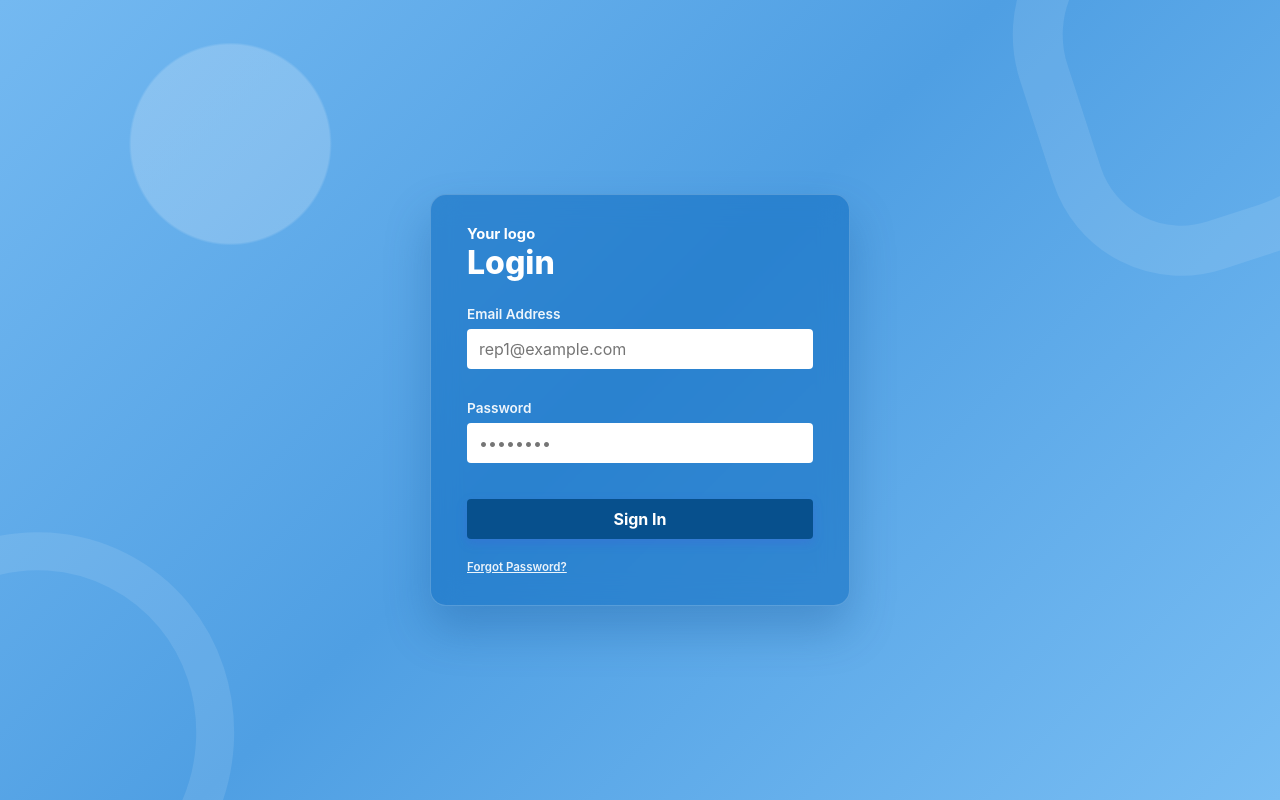
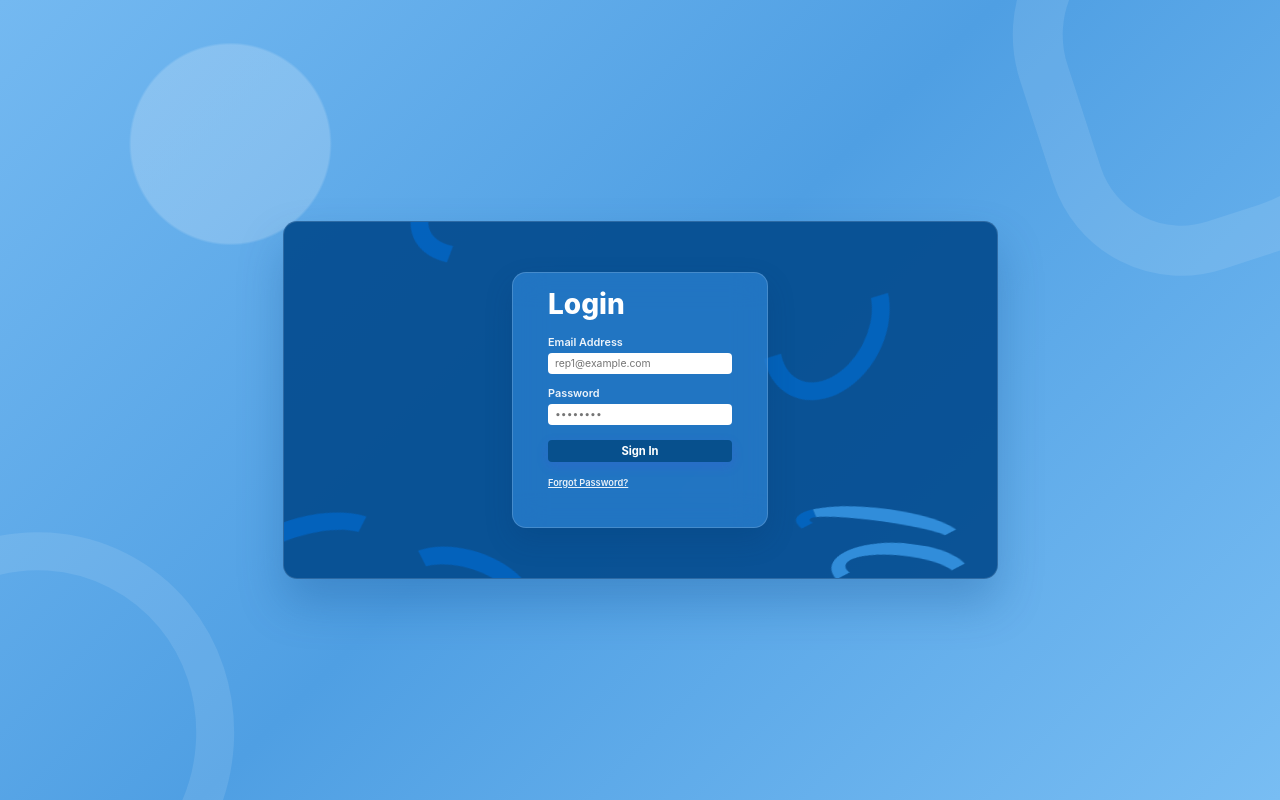
Before and after one commit to Deviler744/mern-crm, a React (Vite) app in the folder frontend/: page /login in a window 1280 px wide. Built offline with nearby package versions, Linux system fonts and the light colour scheme.

Commit message:
add reference login board decorations

```diff
--- a/frontend/src/pages/LoginPage.jsx
+++ b/frontend/src/pages/LoginPage.jsx
@@ -36,8 +36,15 @@ export default function LoginPage() {
   return (
     <div className="login-page">
       <div className="login-card">
+        <div className="login-decorations" aria-hidden="true">
+          <span className="deco deco-top-loop" />
+          <span className="deco deco-right-loop" />
+          <span className="deco deco-left-sweep" />
+          <span className="deco deco-bottom-loop" />
+          <span className="deco deco-wave" />
+        </div>
+        <div className="login-panel">
           <div className="login-heading">
-          <span className="login-logo">Your logo</span>
             <h1>Login</h1>
           </div>
 
@@ -109,5 +116,6 @@ export default function LoginPage() {
           </div>
         </div>
       </div>
+    </div>
   )
 }
--- a/frontend/src/styles/global.css
+++ b/frontend/src/styles/global.css
@@ -382,31 +382,121 @@ tr:last-child td {
 }
 
 .login-card {
-  width: min(420px, 100%);
-  background: rgba(12, 105, 191, 0.54);
-  border: 1px solid rgba(255, 255, 255, 0.2);
-  border-radius: 16px;
-  padding: 32px 36px 30px;
+  position: relative;
+  width: min(715px, 100%);
+  min-height: 357px;
+  overflow: hidden;
+  background: rgba(4, 75, 143, 0.92);
+  border: 1px solid rgba(255, 255, 255, 0.14);
+  border-radius: 14px;
+  padding: 50px 24px;
   box-shadow: 0 24px 45px rgba(10, 73, 137, 0.28);
-  backdrop-filter: blur(14px);
   color: #fff;
 }
 
-.login-heading {
-  margin-bottom: 24px;
-  line-height: 1;
+.login-decorations {
+  position: absolute;
+  inset: 0;
+  overflow: hidden;
+  pointer-events: none;
 }
 
-.login-logo {
+.deco {
+  position: absolute;
   display: block;
-  margin-bottom: 5px;
-  font-size: 0.92rem;
-  font-weight: 700;
+  border: 18px solid rgba(0, 105, 204, 0.72);
+  border-radius: 50%;
+  filter: blur(0.4px);
+}
+
+.deco-top-loop {
+  width: 178px;
+  height: 112px;
+  top: -76px;
+  left: 122px;
+  transform: rotate(-24deg);
+  border-right-color: transparent;
+  border-bottom-color: transparent;
+}
+
+.deco-right-loop {
+  width: 118px;
+  height: 156px;
+  top: 26px;
+  right: 112px;
+  transform: rotate(28deg);
+  border-top-color: transparent;
+  border-left-color: transparent;
+}
+
+.deco-left-sweep {
+  width: 190px;
+  height: 104px;
+  left: -74px;
+  bottom: -44px;
+  transform: rotate(-18deg);
+  border-right-color: transparent;
+  border-bottom-color: transparent;
+}
+
+.deco-bottom-loop {
+  width: 150px;
+  height: 94px;
+  left: 105px;
+  bottom: -66px;
+  transform: rotate(18deg);
+  border-left-color: transparent;
+  border-bottom-color: transparent;
+}
+
+.deco-wave {
+  width: 166px;
+  height: 42px;
+  right: 35px;
+  bottom: 28px;
+  border-width: 13px;
+  border-top-color: rgba(60, 157, 237, 0.78);
+  border-right-color: transparent;
+  border-bottom-color: transparent;
+  transform: rotate(8deg) skewX(-22deg);
+}
+
+.deco-wave::after {
+  content: '';
+  position: absolute;
+  width: 110px;
+  height: 32px;
+  top: 18px;
+  left: 45px;
+  border: 13px solid rgba(60, 157, 237, 0.78);
+  border-right-color: transparent;
+  border-bottom-color: transparent;
+  border-radius: 50%;
+}
+
+.login-panel {
+  width: 256px;
+  height: 256px;
+  max-width: 100%;
+  margin: 0 auto;
+  position: relative;
+  z-index: 1;
+  padding: 17px 35px;
+  background: rgba(55, 145, 231, 0.56);
+  border: 1px solid rgba(255, 255, 255, 0.16);
+  border-radius: 14px;
+  box-shadow: 0 12px 28px rgba(1, 48, 100, 0.18);
+  backdrop-filter: blur(16px);
+}
+
+.login-heading {
+  margin-bottom: 12px;
+  line-height: 1;
 }
 
 .login-heading h1 {
   color: #fff;
-  font-size: 2rem;
+  font-size: 1.75rem;
   line-height: 1;
   margin: 0;
   letter-spacing: 0;
@@ -414,12 +504,23 @@ tr:last-child td {
 
 .login-card .user-form label {
   color: rgba(255, 255, 255, 0.92);
+  font-size: 0.68rem;
+}
+
+.login-panel .user-form {
+  gap: 7px;
+}
+
+.login-panel .user-form > div {
+  margin-top: 0 !important;
 }
 
 .login-card .user-form input {
   border: 0;
   border-radius: 4px;
-  padding: 10px 12px;
+  padding: 4px 7px;
+  font-size: 0.65rem;
+  margin-top: 3px !important;
 }
 
 .login-card .user-form button[type='submit'] {
@@ -427,21 +528,30 @@ tr:last-child td {
   border-radius: 4px;
   background: #07508d;
   color: #fff;
-  padding: 10px 14px;
+  padding: 4px 8px;
+  font-size: 0.7rem;
   font-weight: 700;
+  margin-top: 8px !important;
 }
 
 .login-card .user-form button[type='submit']:hover {
   background: #063f70;
 }
 
-.login-card > div:last-child {
-  margin-top: 16px !important;
+.login-panel > div:last-child {
+  margin-top: 8px !important;
   text-align: left !important;
 }
 
-.login-card > div:last-child button {
+.login-panel > div:last-child button {
   color: rgba(255, 255, 255, 0.9) !important;
   padding: 0;
-  font-size: 0.72rem !important;
+  font-size: 0.58rem !important;
 }
+
+@media (max-width: 560px) {
+  .login-card {
+    min-height: 357px;
+    padding: 40px 16px;
+  }
+}
```
Lines whose indentation alone changed are shown as unchanged.
